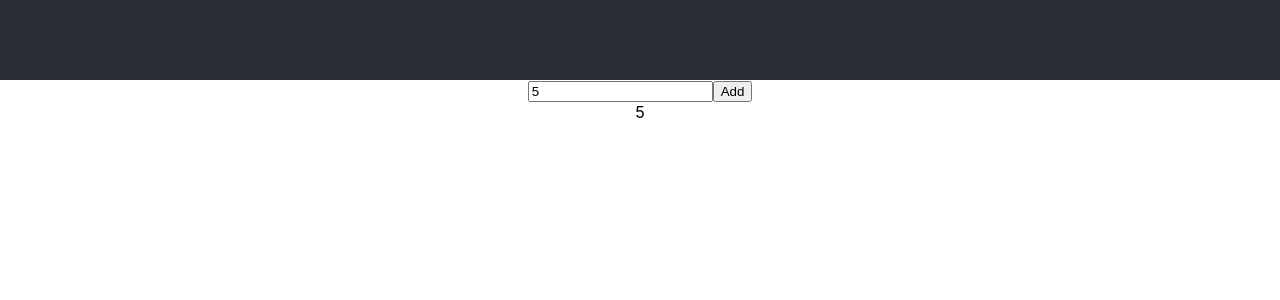
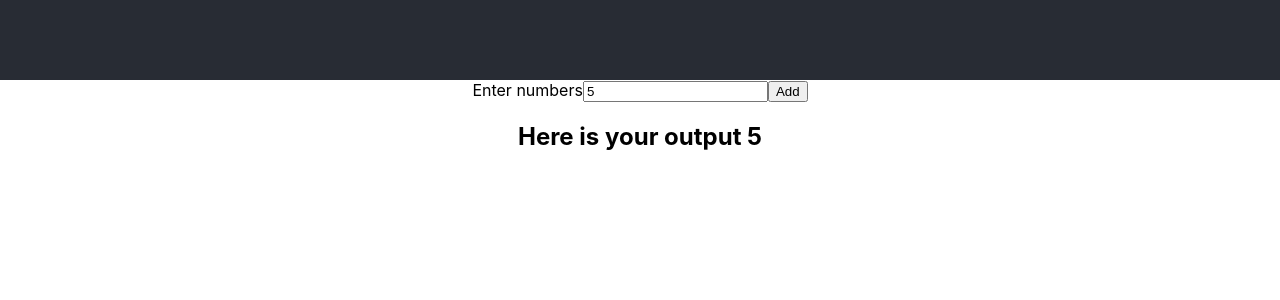
Before and after one commit to skosana721/insert-underscores, a React (Create React App) app in the folder insert-uderscore-app/: page / in a window 1280 px wide. Both pictures are taken after typing "5" into the empty fields and a click on the button "Add". Shown: the top 300 px of the page. Built offline with nearby package versions, Linux system fonts and the light colour scheme.

Commit message:
added a lable tag and added a condition to display the results state

```diff
--- a/insert-uderscore-app/src/component/Form.js
+++ b/insert-uderscore-app/src/component/Form.js
@@ -25,15 +25,21 @@ function Form() {
   return (
     <div>
       <form onSubmit={handleSubmit}>
+        <label htmlFor="number">Enter numbers</label>
         <input
           type="number"
           onChange={(e) => setInputNumber(e.target.value)}
+          id="number"
           value={inputNumber}
           required
         />
         <button type="submit">Add</button>
       </form>
-      {results}
+      {results && (
+        <h2>
+          Here is your output <span>{results}</span>
+        </h2>
+      )}
     </div>
   );
 }
```
